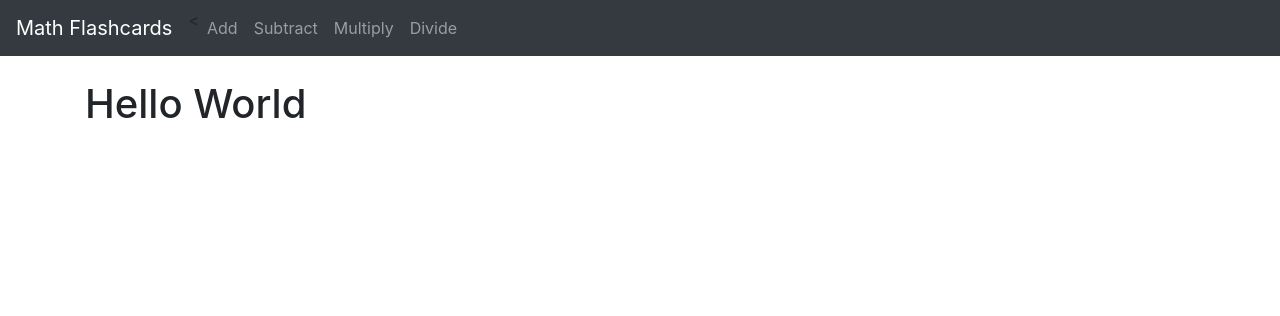
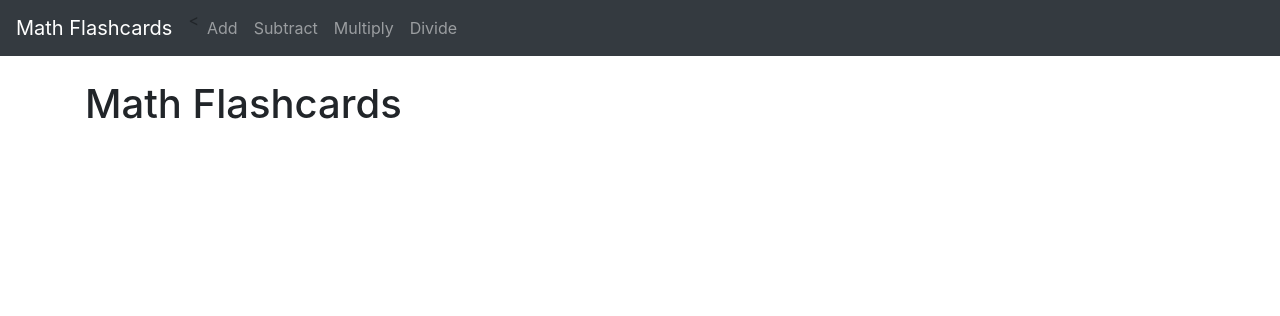
Before and after one commit to abspat/Django-Math-Flashcards, a Django app: page / in a window 1280 px wide. Shown: the top 316 px of the page. Run offline with Django 3.2, Linux system fonts and the light colour scheme; some libraries are stand-ins or nearby versions.

Commit message:
tweak home page

```diff
--- a/PycharmProjects/Flashcard/flashcards/flash/website/templates/home.html
+++ b/PycharmProjects/Flashcard/flashcards/flash/website/templates/home.html
@@ -1,5 +1,5 @@
 {% extends 'base.html' %}
 
 {% block 'content' %}
-    <h1>Hello World</h1>
+    <h1>Math Flashcards</h1>
 {% endblock %}
```
Also changed, not shown: 2 other files.
